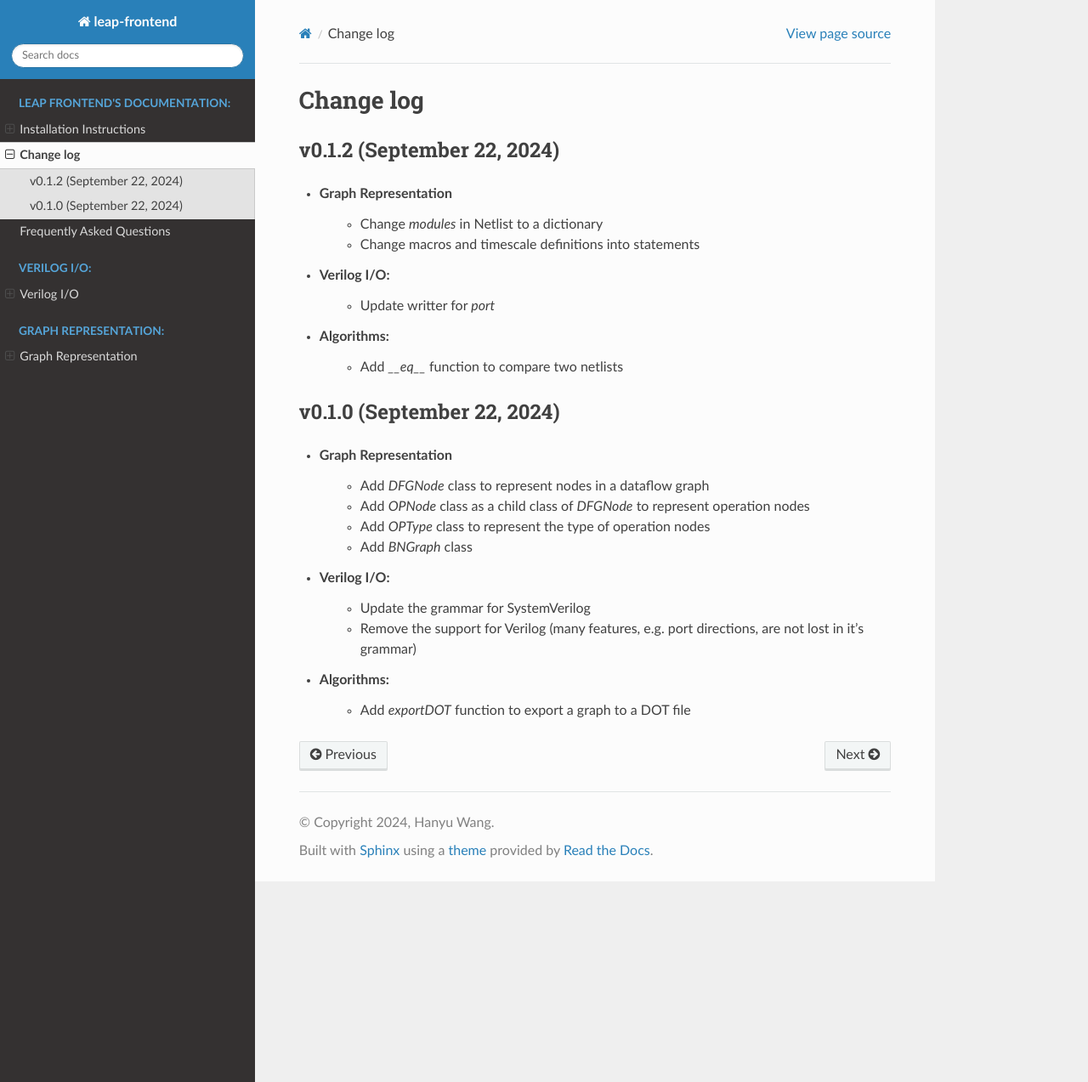
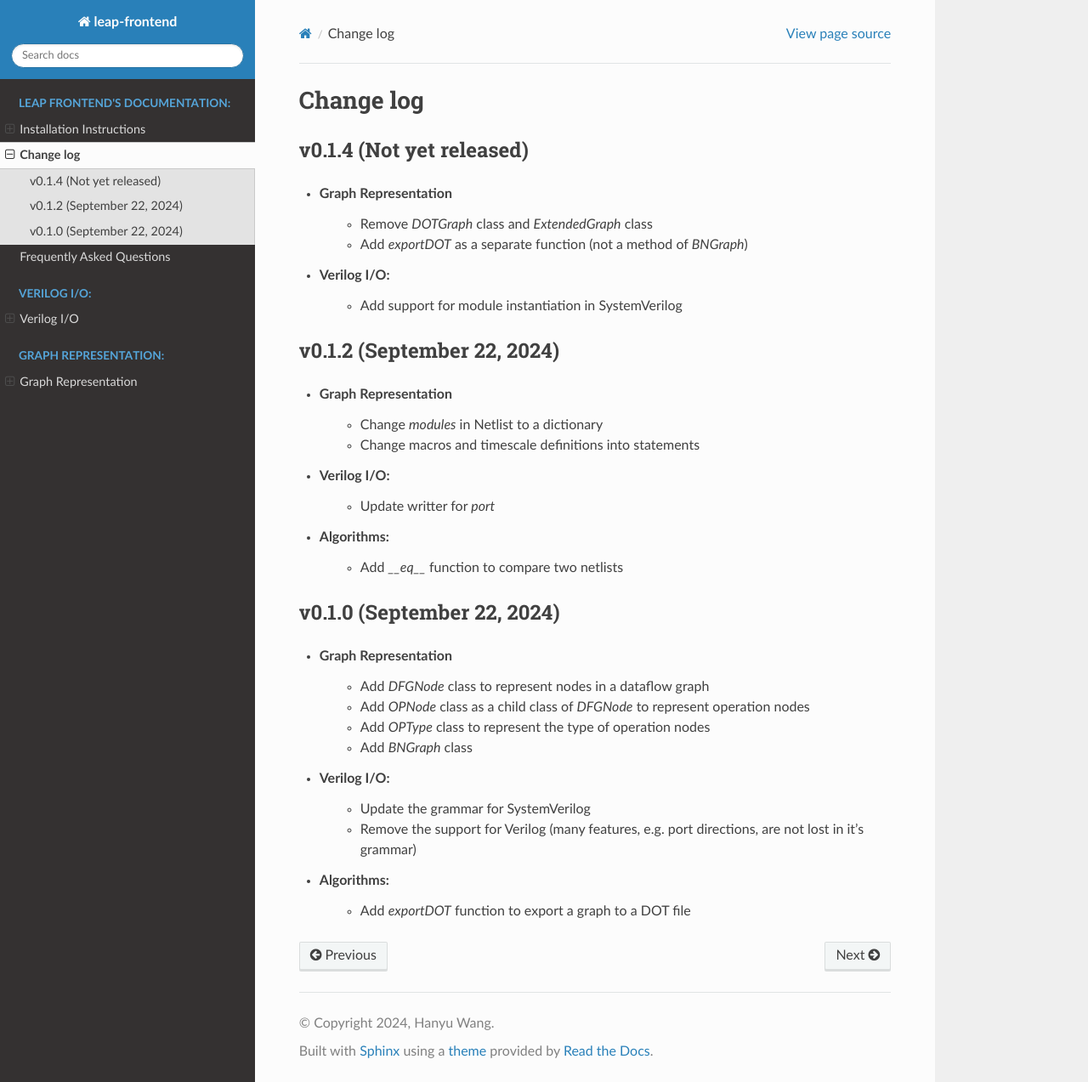
Before and after one commit to Nozidoali/leap-frontend, a Sphinx documentation site: the page built from docs/source/changelog.rst, in a window 1280 px wide and 1273 px high. Shown: the whole window at 85% size. Built offline with Sphinx 7.4.7 and the Read the Docs theme 2.0.0, drawn with Linux system fonts in a browser that asks for light colours.

Commit message:
docs: update change log

```diff
--- a/docs/source/changelog.rst
+++ b/docs/source/changelog.rst
@@ -1,5 +1,15 @@
 Change log
 ==========
+
+v0.1.4 (Not yet released)
+-------------------------
+
+* Graph Representation
+    - Remove `DOTGraph` class and `ExtendedGraph` class
+    - Add `exportDOT` as a separate function (not a method of `BNGraph`)
+
+* Verilog I/O:
+    - Add support for module instantiation in SystemVerilog
 
 v0.1.2 (September 22, 2024)
 ---------------------------
```
